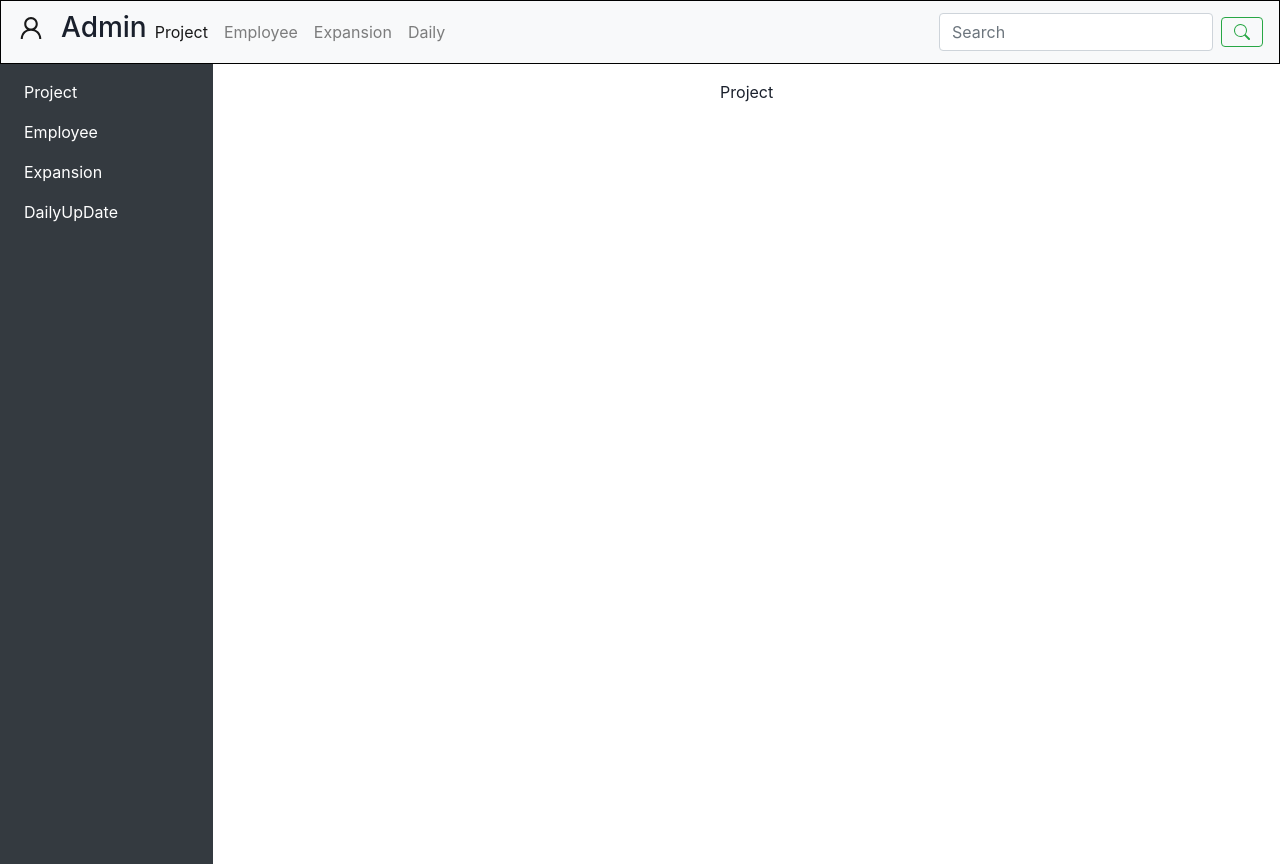
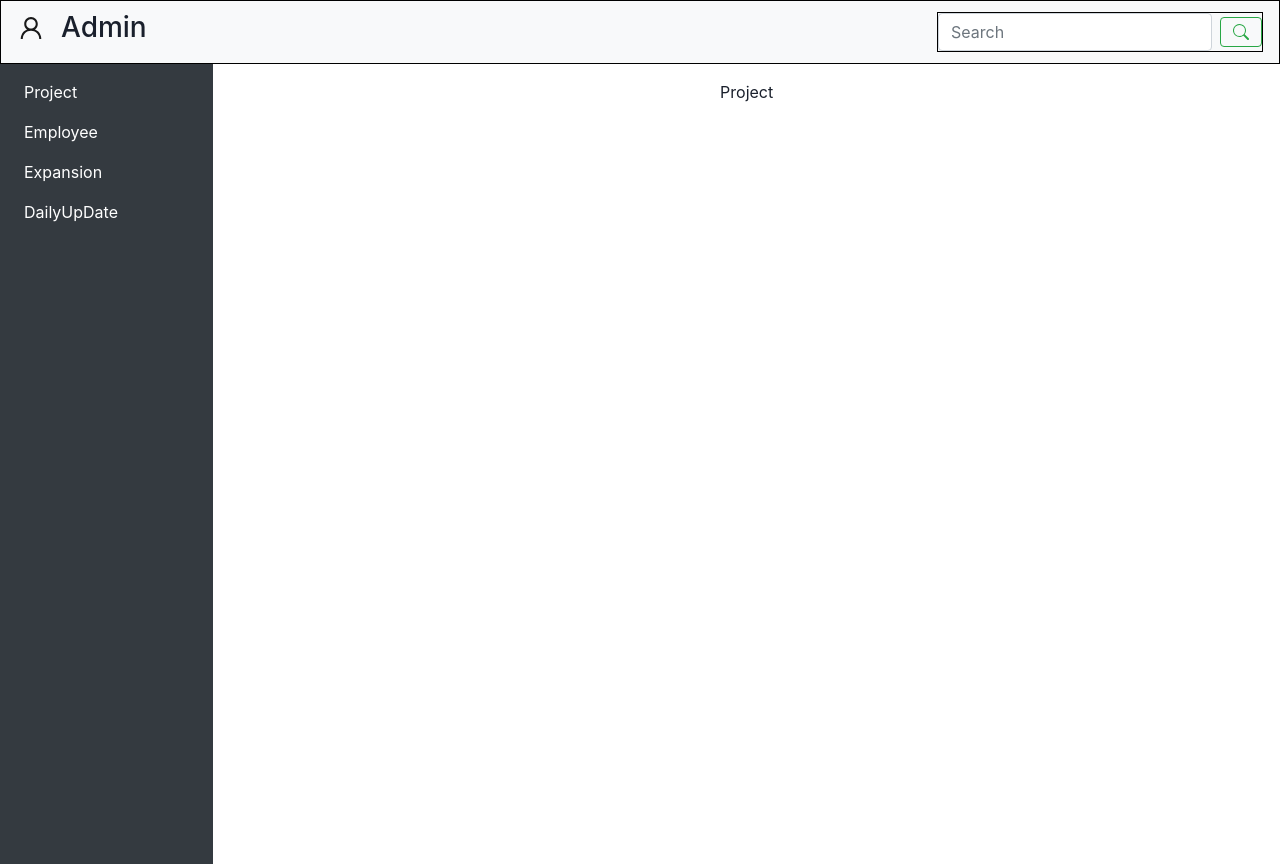
Before and after one commit to RupeshSahu969/Railworld, a React (Create React App) app in the folder First_Project/railworld/: page / in a window 1280 px wide. Built offline with nearby package versions, Linux system fonts and the light colour scheme.

Commit message:
add navbar

```diff
--- a/First_Project/railworld/src/Components/Navbar.jsx
+++ b/First_Project/railworld/src/Components/Navbar.jsx
@@ -18,7 +18,7 @@ const Navbar = () => {
                 </button>
 
                 <div className="collapse navbar-collapse" id="navbarSupportedContent">
-                    <ul className="navbar-nav mr-auto">
+                    {/* <ul className="navbar-nav mr-auto">
                         <li className="nav-item active">
                             <Link className="nav-link" href="#">Project <span className="sr-only">(current)</span></Link>
                         </li>
@@ -32,8 +32,8 @@ const Navbar = () => {
                             <Link className="nav-link" href="#">Daily </Link>
                         </li>
 
-                    </ul>
-                    <form className="form-inline my-2 my-lg-0">
+                    </ul> */}
+                    <form className="form-inline my-2 my-lg-0  frm">
                         <input className="form-control mr-sm-2" type="search" placeholder="Search" aria-label="Search" />
                         <button className="btn btn-outline-success my-2 my-sm-0" type="submit">  <BsSearch/></button>
                     </form>
--- a/First_Project/railworld/src/Styles/nav.css
+++ b/First_Project/railworld/src/Styles/nav.css
@@ -1,3 +1,7 @@
 .navbar{
     border: 1px solid black;
 }
+.frm{
+     border: 1px solid black;
+     margin-left: auto;
+}
```
